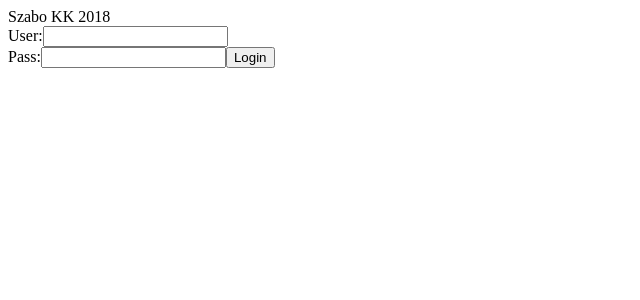
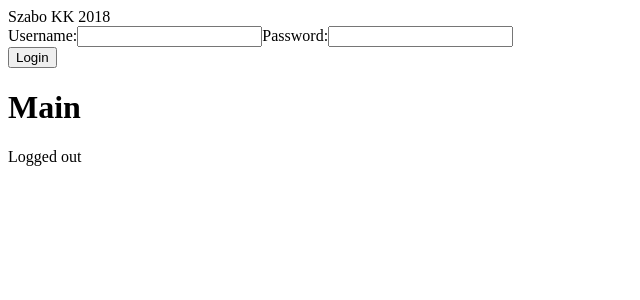
Before and after one commit to Aspekt1024/szabokk, a React app: page / in a window 1280 px wide. Shown: the top 300 px of the page, without its empty margins (0-640 px from the left). Built offline with nearby package versions, Linux system fonts and the light colour scheme.

Commit message:
login component and styles

```diff
--- a/src/App.js
+++ b/src/App.js
@@ -3,11 +3,22 @@ import Header from 'Components/Header'
 import Main from 'Components/Main'
 
 class App extends Component {
+  constructor() {
+    super()
+    this.state = {
+      loggedIn: false
+    }
+  }
+
+  handleLogin = loggedIn => {
+    this.setState({ loggedIn })
+  }
+
   render() {
     return (
       <Fragment>
-        <Header />
-        <Main />
+        <Header handleLogin={this.handleLogin} />
+        <Main loggedIn={this.state.loggedIn} />
       </Fragment>
     )
   }
--- a/src/Components/Header.js
+++ b/src/Components/Header.js
@@ -1,8 +1,14 @@
 import React, { Component } from 'react'
+import Login from 'Components/Login/Login'
 
 class Header extends Component {
   render() {
-    return <div className="header">Szabo KK 2018</div>
+    return (
+      <div className="header header-container">
+        <span className="header banner">Szabo KK 2018</span>
+        <Login handleLogin={this.props.handleLogin} />
+      </div>
+    )
   }
 }
 
--- a/src/Components/Login/Credentials.js
+++ /dev/null
@@ -1,11 +0,0 @@
-
-export default class Credentials {
-
-    credentialsDict = {
-        'user': 'pass'
-    }
-
-    PasswordMatches(username, password) {
-        return this.credentialsDict[username] === password
-    }
-}
--- a/src/Components/Login/Login.js
+++ b/src/Components/Login/Login.js
@@ -1,70 +1,56 @@
 import React, { Component } from 'react'
-import Credentials from './Credentials'
+import userDB from './userDb'
 
-export default class Login extends Component {
+class Login extends Component {
+  constructor() {
+    super()
+    this.state = { loggedIn: false }
+  }
 
-    constructor(props) {
-        super(props)
+  // the next two methods receive event infromation
+  // with different syntax. I like the first because
+  // it's more compact
+  handleUsernameChange = ({ target }) => {
+    this.setState({ username: target.value })
+  }
 
-        this.state = {
-            userInput: '',
-            passInput: '',
-            loginMessage: '',
-            credentials: null
+  handlePasswordChange = e => {
+    this.setState({ password: e.target.value })
+  }
+
+  handleSubmit = e => {
+    e.preventDefault()
+    if (this.validUserPass(this.state)) {
+      this.props.handleLogin(true)
+      this.setState({
+        loggedIn: true
+      })
     }
   }
 
+  validUserPass = ({ username, password }) => username === 'user' && password === 'pass'
+
   render() {
     return (
-            <form onSubmit={this.handleSubmit}>
-                User:
-                <input type="text" value={this.state.userInput} onChange={this.handleUserInputChange} />
-                <br />
-                Pass:
-                <input type="password" value={this.state.passInput} onChange={this.handlePassInputChange} />
-                <input type="submit" value="Login"/>
-
-                <br />
-                {this.state.loginMessage}
+      <form className="login login-form">
+        <div className="login login-input">
+          <label>
+            Username:
+            <input type="text" name="username" onChange={this.handleUsernameChange} />
+          </label>
+          <label>
+            Password:
+            <input type="password" name="password" onChange={this.handlePasswordChange} />
+          </label>
+        </div>
+        <input
+          type="submit"
+          value={this.state.loggedIn ? 'Logout' : 'Login'}
+          onClick={this.handleSubmit}
+        />
       </form>
     )
   }
-
-    componentDidMount = () => {
-        this.setState({ credentials: new Credentials() })
 }
 
-    handleUserInputChange = (event) => {
-        this.setState({ userInput: event.target.value })
-    }
-    handlePassInputChange = (event) => {
-        this.setState({ passInput: event.target.value })
-    }
-
-    handleSubmit = (event) => {
-
-        event.preventDefault()
-
-        if (this.state.userInput === '') {
-            this.setState({ loginMessage: 'Username cannot be blank' })
-            return
-        }
-        if (this.state.passInput === '') {
-            this.setState({ loginMessage: 'Password cannot be blank' })
-            return
-        }
-
-        if (this.state.credentials == null) {
-            return
-        }
-
-        if (this.state.credentials.PasswordMatches(this.state.userInput, this.state.passInput)) {
-            this.setState({ loginMessage: 'Login Success!' })
-            // not sure how to update the text on screen before logging in
-            this.props.handleLogin()
-        }
-        else {
-            this.setState({ loginMessage: 'Invalid Credentials' })
-        }
-    }
-}
+export default Login
--- /dev/null
+++ b/src/Components/Login/userDb.js
@@ -0,0 +1,6 @@
+const userDb = {
+  username: 'user',
+  password: 'pass'
+}
+
+export default userDb
--- a/src/Components/Main.js
+++ b/src/Components/Main.js
@@ -1,35 +1,13 @@
 import React, { Component } from 'react'
-import Login from './Login/Login'
-import User from './User'
 
 class Main extends Component {
-
-  constructor(props) {
-    super(props)
-
-    this.state = {
-      isLoggedIn: false
-    }
-  }
-
   render() {
     return (
       <div>
-        {this.state.isLoggedIn ?
-          <User handleLogout={this.handleLogout.bind(this) } />
-        :
-          <Login handleLogin={this.handleLogin.bind(this) } />
-        }
+        <h1>Main</h1>
+        <span className="main-status">{this.props.loggedIn ? 'Logged in' : 'Logged out'}</span>
       </div>
     )
-  }
-
-  handleLogin() {
-    this.setState({ isLoggedIn: true })
-  }
-
-  handleLogout() {
-    this.setState({ isLoggedIn: false })
   }
 }
 
--- a/src/Components/User.js
+++ /dev/null
@@ -1,19 +0,0 @@
-import React, { Component } from 'react'
-
-export default class User extends Component {
-    render() {
-        return (
-            <div>
-                This is the user page (login was successful)
-                <form  onSubmit={this.handleLogoutClicked}>
-                    <input type="submit" value="Log out" />
-                </form>
-            </div>
-        )
-    }
-
-    handleLogoutClicked = (event) => {
-        this.props.handleLogout()
-        event.preventDefault()
-    }
-}
--- a/src/styles/_header.scss
+++ b/src/styles/_header.scss
@@ -1,4 +1,15 @@
 .header {
-	color: darkgreen;
+	color: #333;
+	display: flex;
+	justify-content: space-between;
+}
+
+.header-container {
+	padding-bottom: 5px;
 	border-bottom: 1px solid black;
 }
+
+.banner {
+	font-size: 32px;
+	align-items: center;
+}
--- /dev/null
+++ b/src/styles/_login.scss
@@ -0,0 +1,24 @@
+.login {
+  display: flex;
+  justify-content: space-between;
+
+}
+
+.login-form {
+  text-align: right;
+}
+
+.login-input {
+  flex-direction: column;
+}
+
+input {
+  -webkit-box-shadow: 0 0 0px 1000px white inset;
+  margin: 1px;
+  &:focus {
+    outline: none;
+  }
+  .active {
+    border: 3px;
+  }
+}
--- a/src/styles/_main.scss
+++ b/src/styles/_main.scss
@@ -1,3 +1,8 @@
 .main {
 
 }
+
+.main-status {
+  display: flex;
+  flex-direction: row;
+}
--- a/src/styles/index.scss
+++ b/src/styles/index.scss
@@ -1,2 +1,3 @@
 @import "header.scss";
 @import "main.scss";
+@import "login.scss";
```
Lines whose indentation alone changed are shown as unchanged.
